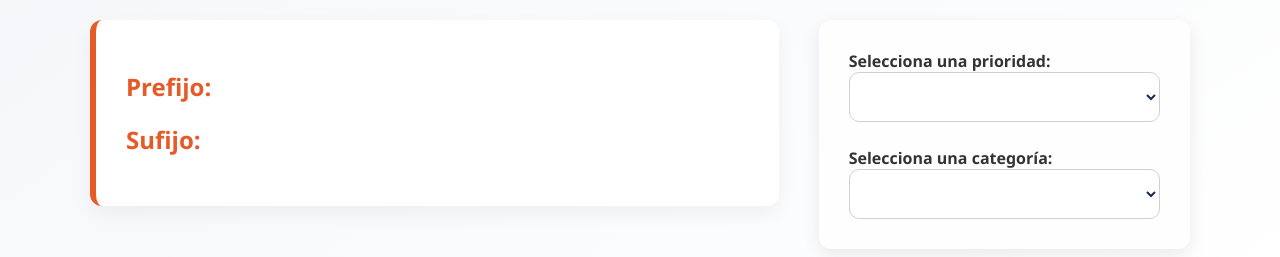
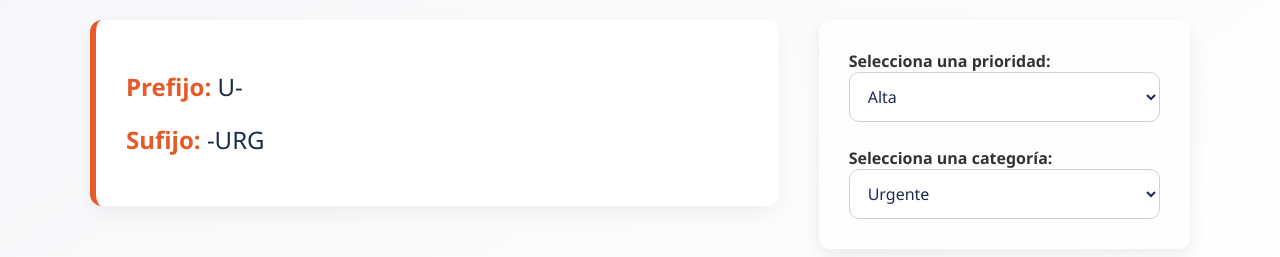
Before and after one commit to luiscortes-arq/Manuales-de-Prioridades-Luis-Eduardo, a plain HTML site: page index.html in a window 1280 px wide. Shown: the part 137-394 px from the top of the page. Drawn offline with Linux system fonts and the light colour scheme.

Commit message:
Implement sample data for category selector
Added sample data for category selection functionality.

```diff
--- a/index.html
+++ b/index.html
@@ -2,9 +2,8 @@
 <html lang="es">
 <head>
   <meta charset="UTF-8">
-  <base target="_top">
+  <title>Selector de Categorías por Prioridad</title>
   <meta name="viewport" content="width=device-width, initial-scale=1.0">
-  <title>Selector de Categorías</title>
   <style>
     body {
       font-family: 'Segoe UI', Tahoma, Geneva, Verdana, sans-serif;
@@ -13,7 +12,6 @@
       background: linear-gradient(145deg, #f4f6f9, #ffffff);
       color: #1a2b4c;
     }
-
     h2 {
       text-align: center;
       color: #D62828;
@@ -21,7 +19,6 @@
       margin-bottom: 40px;
       font-weight: 700;
     }
-
     .main-container {
       display: flex;
       flex-wrap: wrap;
@@ -31,7 +28,6 @@
       margin: 0 auto;
       gap: 40px;
     }
-
     .data-display {
       flex: 2;
       border-left: 6px solid #E65A28;
@@ -41,16 +37,13 @@
       padding: 30px;
       box-shadow: 0 8px 20px rgba(0, 0, 0, 0.05);
     }
-
     .data-display p {
       font-size: 1.5em;
       margin: 20px 0;
     }
-
     .data-display strong {
       color: #E65A28;
     }
-
     .selector-container {
       flex: 1;
       display: flex;
@@ -61,14 +54,12 @@
       border-radius: 12px;
       box-shadow: 0 6px 18px rgba(0, 0, 0, 0.08);
     }
-
     label {
       font-weight: 600;
       font-size: 1em;
       margin-bottom: 5px;
       color: #333;
     }
-
     select {
       padding: 12px 14px;
       font-size: 1em;
@@ -80,24 +71,20 @@
       transition: all 0.2s ease-in-out;
       width: 100%;
     }
-
     select:hover {
       border-color: #E65A28;
       box-shadow: 0 0 0 3px rgba(230, 90, 40, 0.15);
     }
-
     select:focus {
       outline: none;
       border-color: #D62828;
       box-shadow: 0 0 0 3px rgba(214, 40, 40, 0.2);
     }
-
     @media (max-width: 768px) {
       .main-container {
         flex-direction: column;
         gap: 30px;
       }
-
       .data-display, .selector-container {
         width: 100%;
       }
@@ -106,19 +93,16 @@
 </head>
 <body>
   <h2>Selector de Categorías por Prioridad</h2>
-
   <div class="main-container">
     <div class="data-display">
       <p><strong>Prefijo:</strong> <span id="prefijo"></span></p>
       <p><strong>Sufijo:</strong> <span id="sufijo"></span></p>
     </div>
-
     <div class="selector-container">
       <div>
         <label for="prioridad">Selecciona una prioridad:</label>
         <select id="prioridad" onchange="actualizarCategorias()"></select>
       </div>
-
       <div>
         <label for="categoria">Selecciona una categoría:</label>
         <select id="categoria" onchange="mostrarInfo()"></select>
@@ -127,24 +111,43 @@
   </div>
 
   <script>
-    let data = {};
+    // Simulación de datos para prueba
+    let data = {
+      Alta: {
+        categorias: ["Urgente", "Importante", "Inmediato"],
+        prefijos: ["U‑", "I‑", "IM‑"],
+        builtInCats: ["Urgente", "Importante", "Inmediato"],
+        sufijosMap: {
+          Urgente: "-URG",
+          Importante: "-IMP",
+          Inmediato: "-NOW"
+        }
+      },
+      Media: {
+        categorias: ["Normal", "Moderada"],
+        prefijos: ["N‑", "M‑"],
+        builtInCats: ["Normal", "Moderada"],
+        sufijosMap: {
+          Normal: "-NOR",
+          Moderada: "-MOD"
+        }
+      }
+    };
 
     function cargarDatos() {
-      google.script.run.withSuccessHandler(mostrarPrioridades).getPrioridades();
+      mostrarPrioridades(data);
     }
 
     function mostrarPrioridades(response) {
       data = response;
       const prioridadSelect = document.getElementById("prioridad");
       prioridadSelect.innerHTML = "";
-
       Object.keys(data).forEach(codigo => {
         const option = document.createElement("option");
         option.value = codigo;
         option.textContent = codigo;
         prioridadSelect.appendChild(option);
       });
-
       actualizarCategorias();
     }
 
@@ -152,7 +155,6 @@
       const prioridad = document.getElementById("prioridad").value;
       const categoriaSelect = document.getElementById("categoria");
       categoriaSelect.innerHTML = "";
-
       if (data[prioridad]) {
         data[prioridad].categorias.forEach((cat, index) => {
           const option = document.createElement("option");
@@ -160,7 +162,6 @@
           option.textContent = cat;
           categoriaSelect.appendChild(option);
         });
-
         mostrarInfo();
       }
     }
@@ -168,12 +169,10 @@
     function mostrarInfo() {
       const prioridad = document.getElementById("prioridad").value;
       const index = document.getElementById("categoria").value;
-
       if (data[prioridad]) {
         const prefijo = data[prioridad].prefijos[index] || "";
         const builtIn = data[prioridad].builtInCats[index];
         const sufijo = data[prioridad].sufijosMap[builtIn] || "";
-
         document.getElementById("prefijo").textContent = prefijo;
         document.getElementById("sufijo").textContent = sufijo;
       }
```
